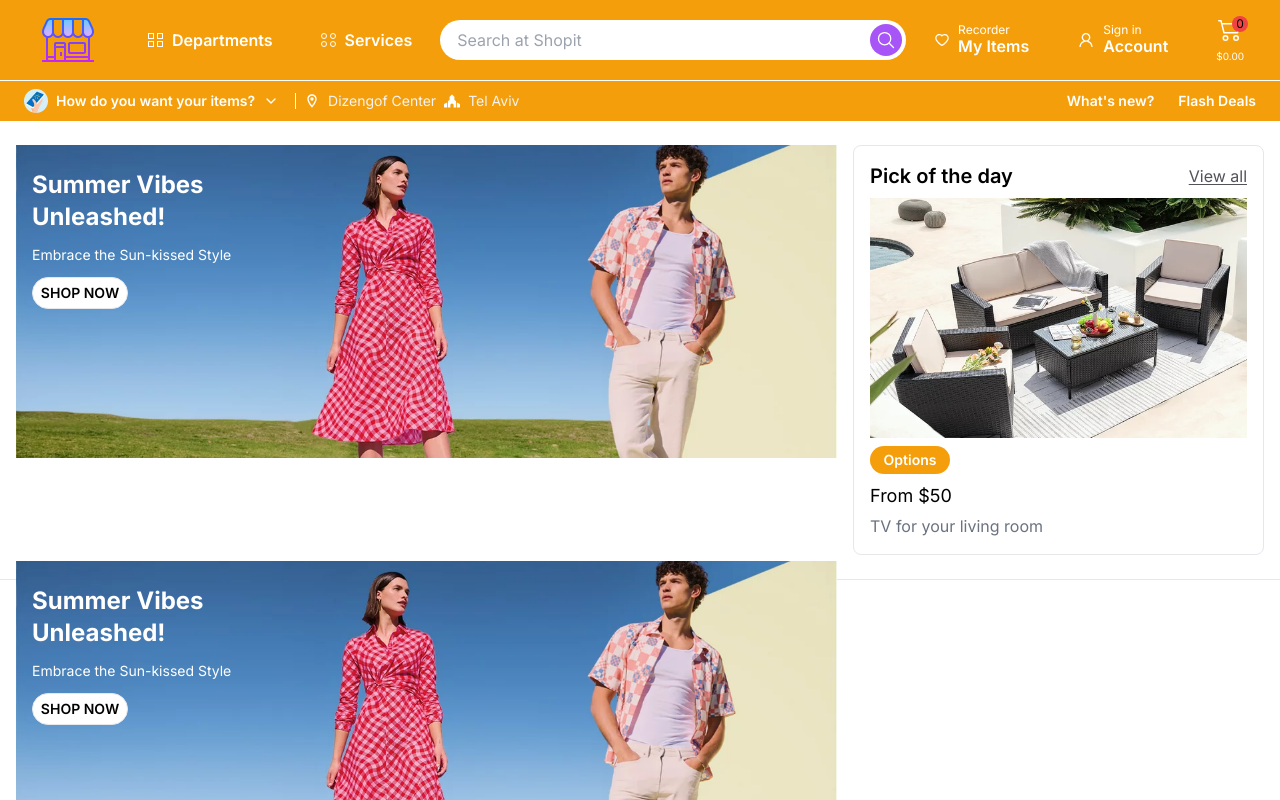
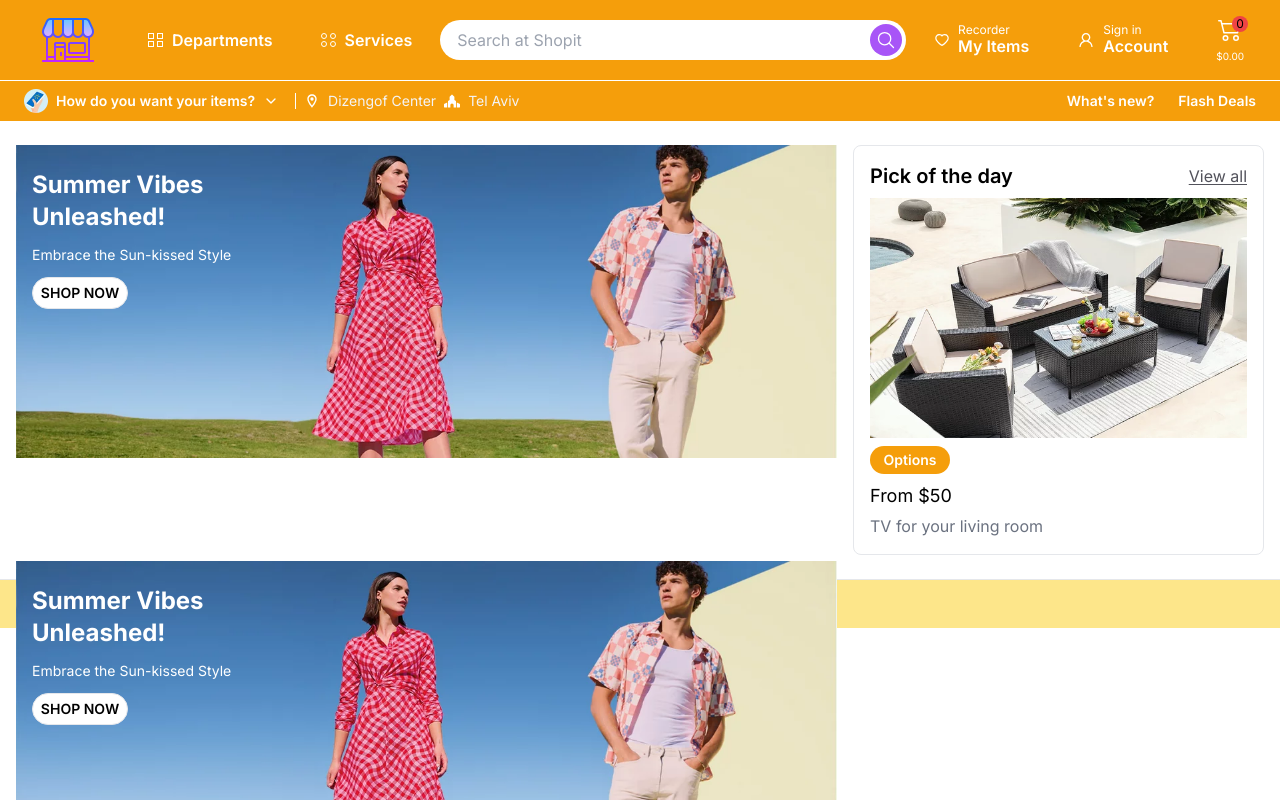
Before and after one commit to BnayaKahalani/shopit, a Next.js app: page / in a window 1280 px wide. Shown: the top 800 px of the page. Built offline with nearby package versions, Linux system fonts and the light colour scheme.

Commit message:
add Products component

```diff
--- /dev/null
+++ b/components/Products.tsx
@@ -0,0 +1,7 @@
+import React from "react"
+
+const Products = ({ productData }: any) => {
+  return <div className='py-6 px-4 grid grid-cols-4 gap-4'></div>
+}
+
+export default Products
--- a/pages/index.tsx
+++ b/pages/index.tsx
@@ -4,6 +4,7 @@ import Head from "next/head"
 import Navbar from "../components/Navbar"
 import Banner from "@/components/Banner"
 import { Product } from "../type"
+import Products from "@/components/Products"
 
 interface Props {
   productData: Product
@@ -35,6 +36,7 @@ export default function Home({ productData }: Props) {
         <Navbar />
         <div className='max-w-contentContainer mx-auto'>
           <Banner />
+          <Products productData={productData} />
         </div>
       </main>
     </>
```
